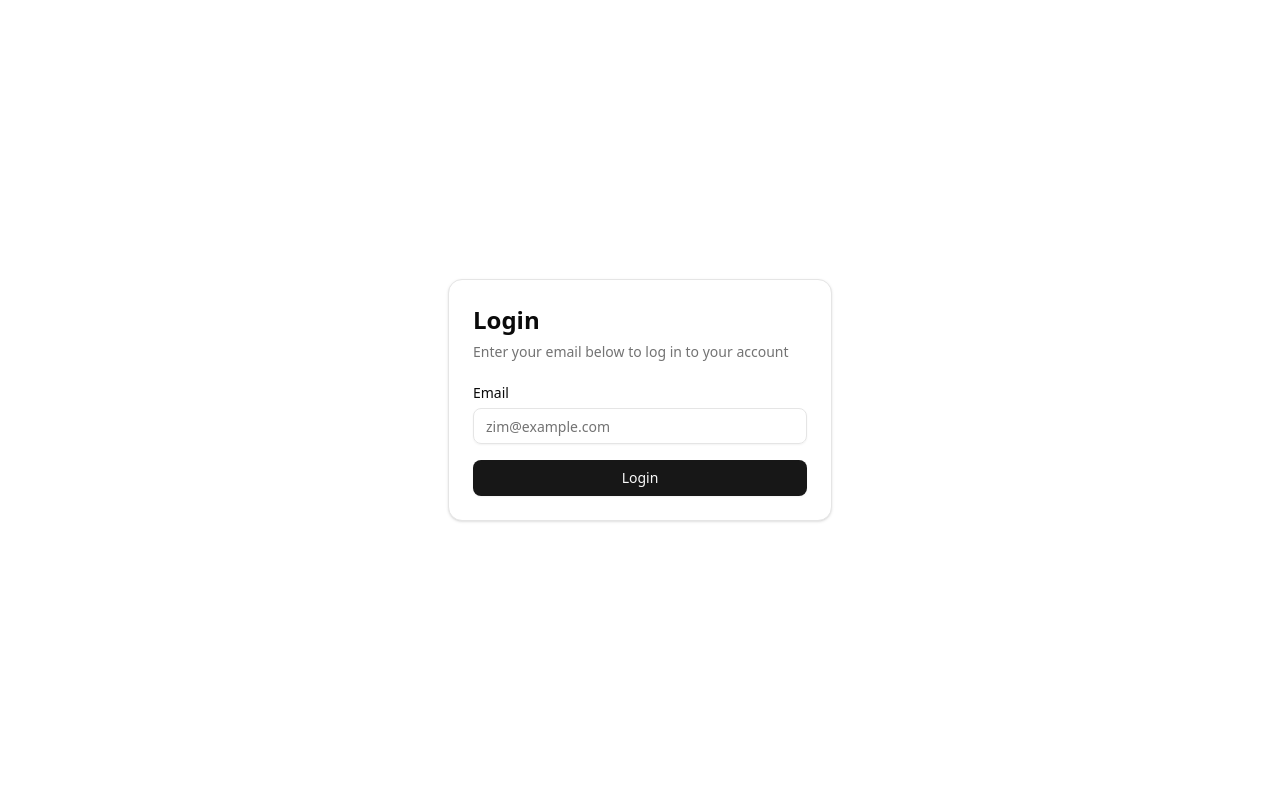
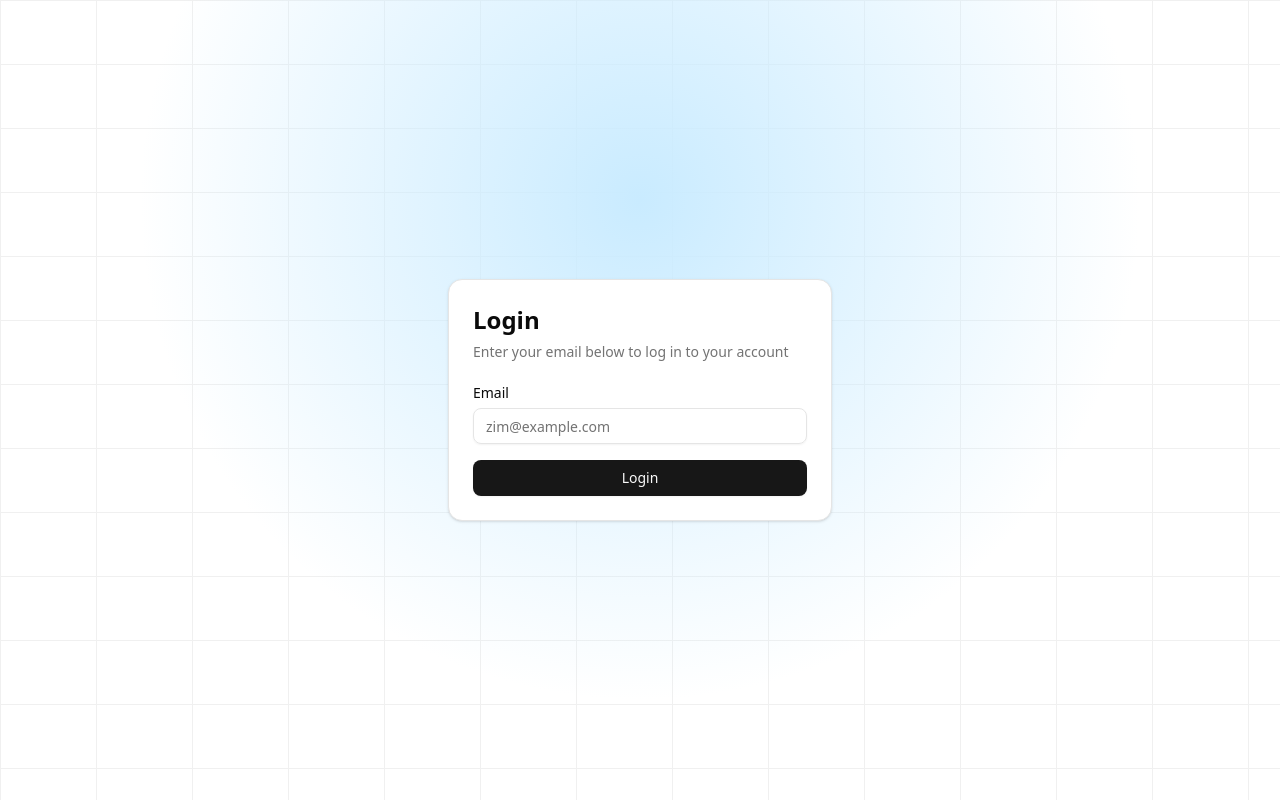
Before and after one commit to Sumit-Saurabh98/invoice, a Next.js app: page /login in a window 1280 px wide. Built offline with nearby package versions, Linux system fonts and the light colour scheme; no server answers.

Commit message:
added create invoice functionality

```diff
--- /dev/null
+++ b/app/dashboard/invoices/create/loading.tsx
@@ -0,0 +1,5 @@
+import { Skeleton } from "@/components/ui/skeleton";
+
+export default function LoadingFormCreation() {
+  return <Skeleton className="w-full h-full flex-1" />;
+}
--- a/app/login/page.tsx
+++ b/app/login/page.tsx
@@ -17,6 +17,7 @@ const Login = async () => {
 
   return (
     <div className="flex h-screen w-full items-center justify-center px-4">
+      <div className="absolute inset-0 -z-10 h-full w-full bg-white bg-[linear-gradient(to_right,#f0f0f0_1px,transparent_1px),linear-gradient(to_bottom,#f0f0f0_1px,transparent_1px)] bg-[size:6rem_4rem]"><div className="absolute bottom-0 left-0 right-0 top-0 bg-[radial-gradient(circle_500px_at_50%_200px,#C9EBFF,transparent)]"></div></div>
       <Card className="w-full max-w-sm">
         <CardHeader>
           <CardTitle className="text-2xl">Login</CardTitle>
```
